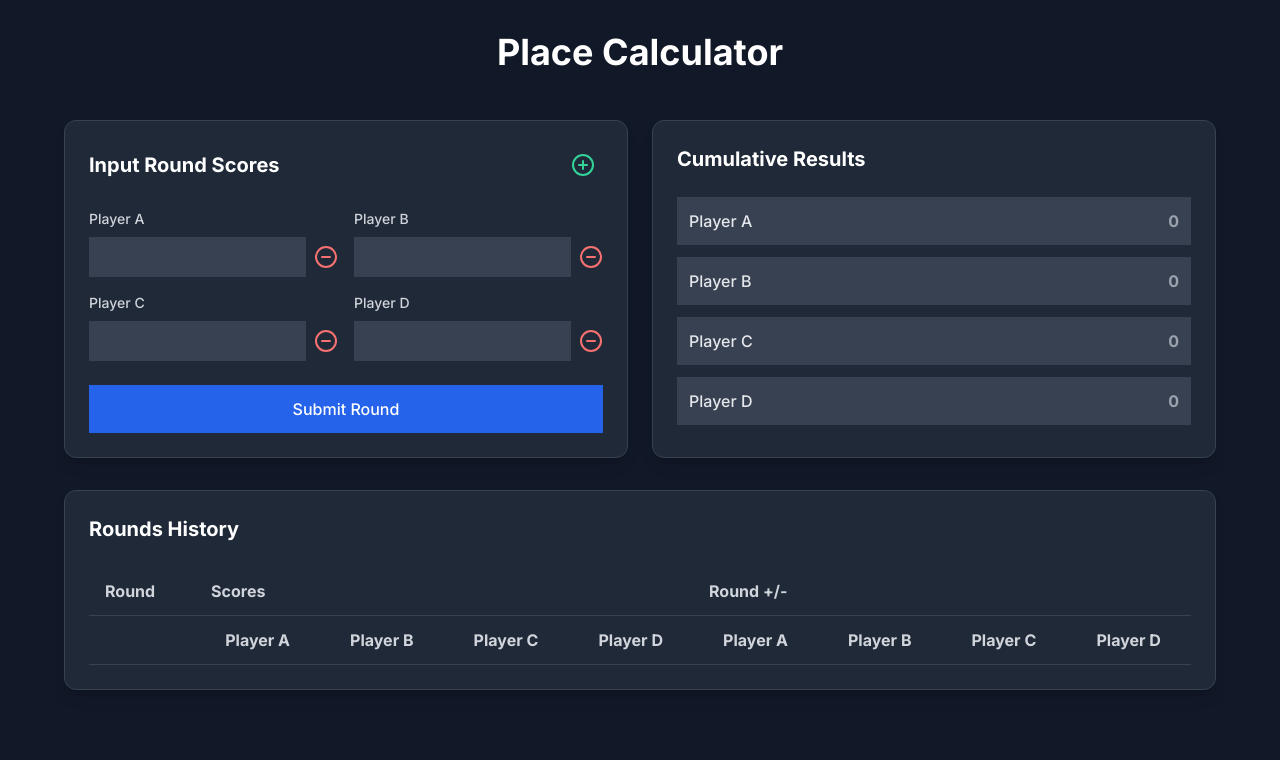
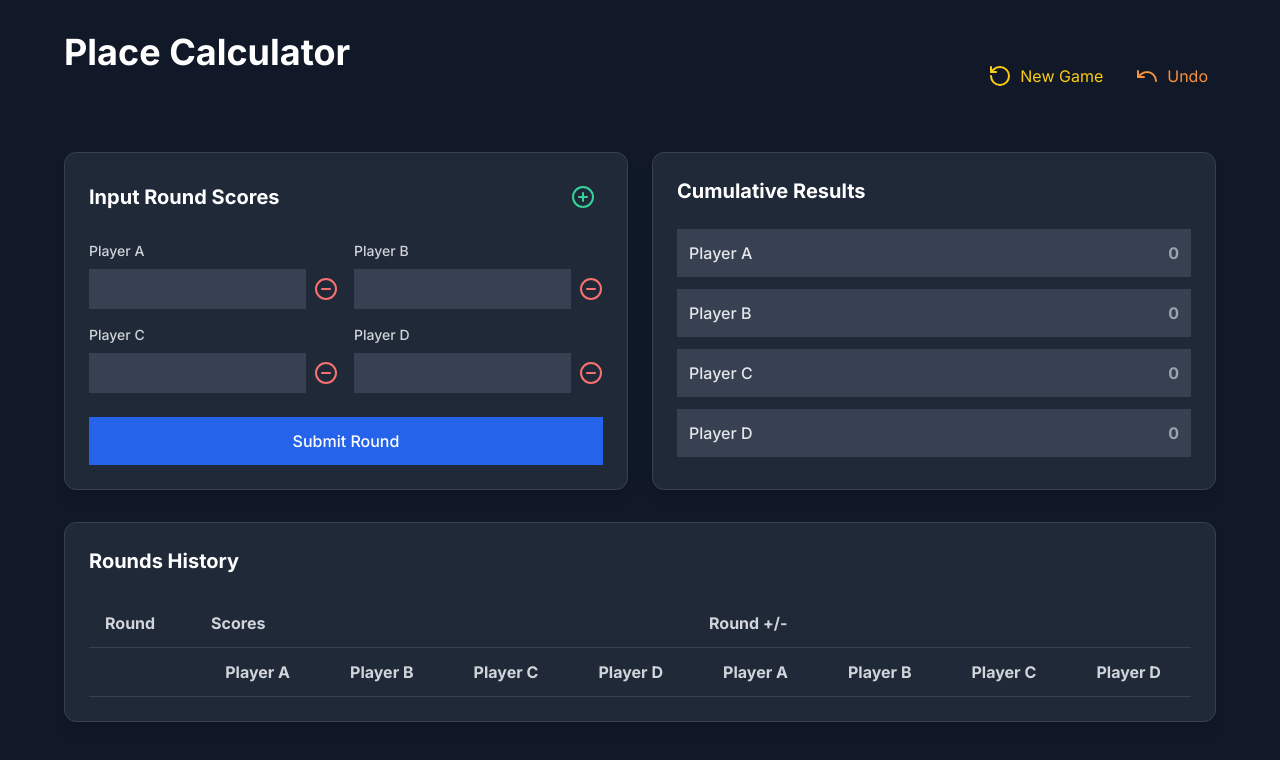
Before and after one commit to wongd22/derekwong.co, a React (Vite) app: page /place in a window 1280 px wide. Shown: the top 760 px of the page. Built offline with nearby package versions, Linux system fonts and the light colour scheme.

Commit message:
feat: Implement local storage for game state

```diff
--- a/src/pages/Place.jsx
+++ b/src/pages/Place.jsx
@@ -1,12 +1,64 @@
-import React, { useState } from 'react';
-import { PlusCircle, MinusCircle } from 'lucide-react';
+import React, { useState, useEffect } from 'react';
+import { PlusCircle, MinusCircle, Undo, RotateCcw } from 'lucide-react';
+
+const GAME_STATE_KEY = 'playerCalculatorGame';
 
 const PlayerCalculator = () => {
-    const [players, setPlayers] = useState(['A', 'B', 'C', 'D']);
-    const [rounds, setRounds] = useState([]);
-    const [currentScores, setCurrentScores] = useState({
-        A: '', B: '', C: '', D: ''
+    // Initialize state from localStorage or use defaults
+    const [players, setPlayers] = useState(() => {
+        try {
+            const saved = localStorage.getItem(GAME_STATE_KEY);
+            return saved ? JSON.parse(saved).players : ['A', 'B', 'C', 'D'];
+        } catch {
+            return ['A', 'B', 'C', 'D'];
+        }
     });
+
+    const [rounds, setRounds] = useState(() => {
+        try {
+            const saved = localStorage.getItem(GAME_STATE_KEY);
+            return saved ? JSON.parse(saved).rounds : [];
+        } catch {
+            return [];
+        }
+    });
+
+    const [currentScores, setCurrentScores] = useState(() => {
+        try {
+            const saved = localStorage.getItem(GAME_STATE_KEY);
+            const initialPlayers = saved ? JSON.parse(saved).players : ['A', 'B', 'C', 'D'];
+            return initialPlayers.reduce((acc, player) => ({ ...acc, [player]: '' }), {});
+        } catch {
+            return { A: '', B: '', C: '', D: '' };
+        }
+    });
+
+    // Effect to save game state to localStorage whenever players or rounds change
+    useEffect(() => {
+        const gameState = { players, rounds };
+        localStorage.setItem(GAME_STATE_KEY, JSON.stringify(gameState));
+    }, [players, rounds]);
+
+    // Function to start a new game
+    const startNewGame = () => {
+        if (window.confirm("Are you sure you want to start a new game? This will erase your saved game.")) {
+            const initialPlayers = ['A', 'B', 'C', 'D'];
+            setPlayers(initialPlayers);
+            setRounds([]);
+            setCurrentScores(initialPlayers.reduce((acc, player) => ({ ...acc, [player]: '' }), {}));
+        }
+    };
+
+    // Function to undo the last submitted round
+    const undoLastRound = () => {
+        if (rounds.length > 0) {
+            if (window.confirm("Are you sure you want to undo the last round?")) {
+                setRounds(prev => prev.slice(0, -1));
+            }
+        } else {
+            alert("No rounds to undo.");
+        }
+    };
 
     const addPlayer = () => {
         const availableLetters = 'ABCDEFGHIJKLMNOPQRSTUVWXYZ';
@@ -110,7 +162,27 @@ const PlayerCalculator = () => {
     return (
         <div className="min-h-screen bg-gray-900 p-8">
             <div className="max-w-6xl mx-auto space-y-8">
-                <h1 className="text-4xl font-bold text-white text-center mb-12">Place Calculator</h1>
+                <div className="flex justify-between items-center">
+                    <h1 className="text-4xl font-bold text-white text-center mb-12">Place Calculator</h1>
+                    <div className="flex gap-4">
+                        <button
+                            onClick={startNewGame}
+                            className="p-2 text-yellow-400 hover:text-yellow-300 transition-colors flex items-center gap-2"
+                            title="New Game"
+                        >
+                            <RotateCcw size={24} />
+                            <span>New Game</span>
+                        </button>
+                        <button
+                            onClick={undoLastRound}
+                            className="p-2 text-orange-400 hover:text-orange-300 transition-colors flex items-center gap-2"
+                            title="Undo Last Round"
+                        >
+                            <Undo size={24} />
+                            <span>Undo</span>
+                        </button>
+                    </div>
+                </div>
 
                 <div className="grid md:grid-cols-2 gap-6">
                     {/* Input Panel */}
```
